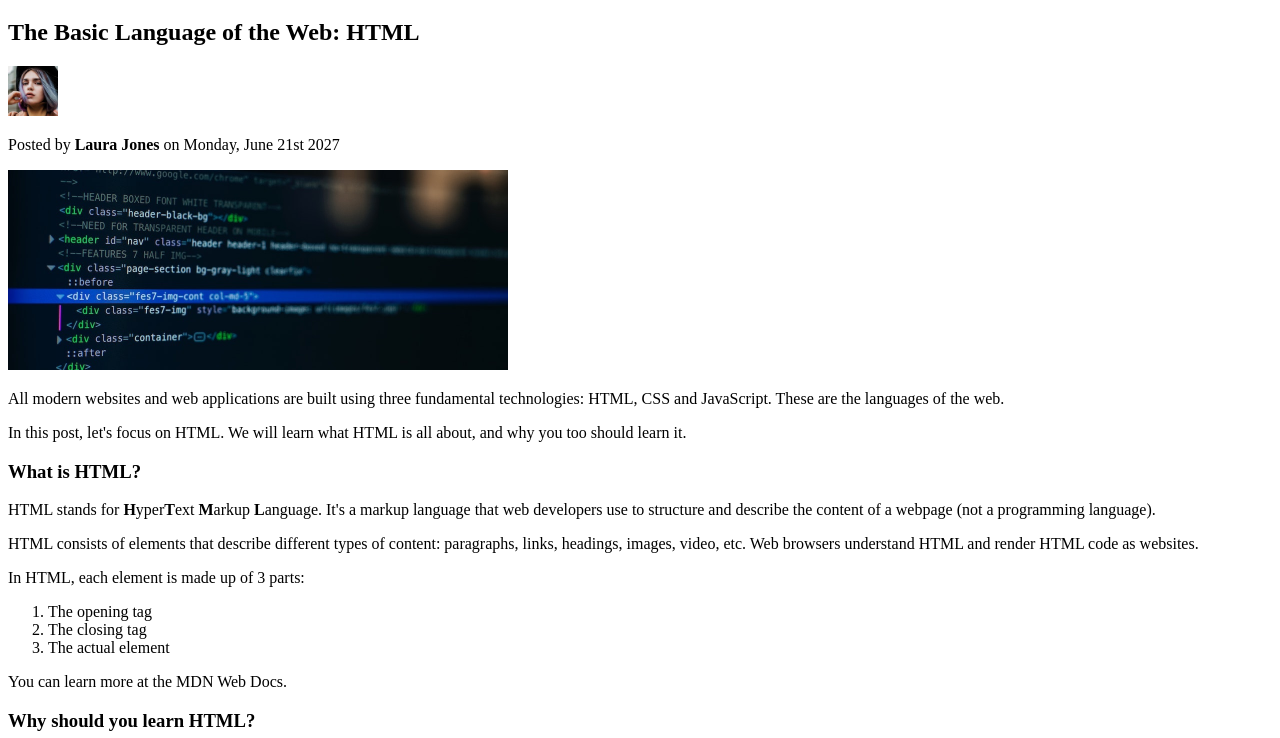
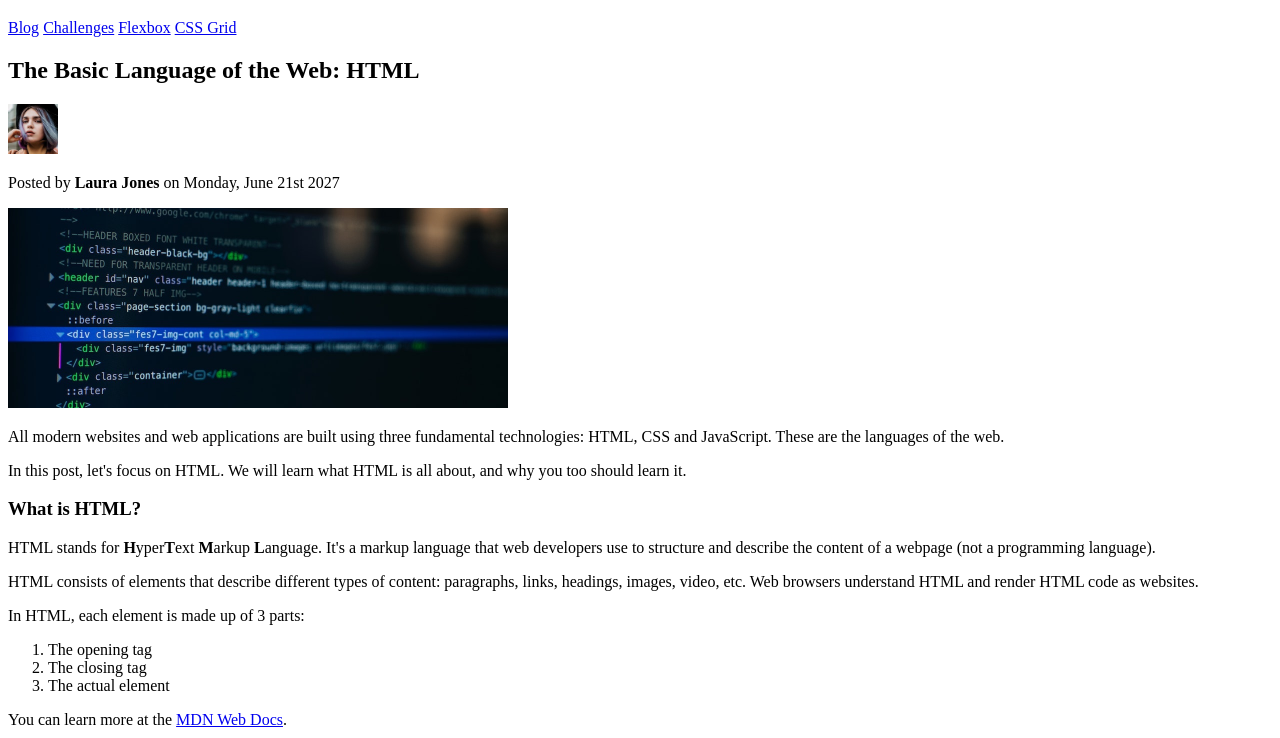
Before and after one commit to Rohit-Saini-01/css-html-blog-post, a plain HTML site: page 01-HTML-Fundamentals/index.html in a window 1280 px wide. Shown: the part 62-800 px from the top of the page. Drawn offline with Linux system fonts and the light colour scheme.

Commit message:
Adding links to the blog

```diff
--- a/01-HTML-Fundamentals/index.html
+++ b/01-HTML-Fundamentals/index.html
@@ -7,6 +7,10 @@
 
   <body>
     <h1>📘 The Code Magazine</h1>
+    <a href="blog.html">Blog</a>
+    <a href="#">Challenges</a>
+    <a href="#">Flexbox</a>
+    <a href="#">CSS Grid</a>
     <h2>The Basic Language of the Web: HTML</h2>
 
     <img
@@ -45,7 +49,14 @@
       <li>The closing tag</li>
       <li>The actual element</li>
     </ol>
-    <p>You can learn more at the MDN Web Docs.</p>
+    <p>
+      You can learn more at the
+      <a
+        href="https://developer.mozilla.org/en-US/docs/Web/HTML"
+        target="_blank"
+        >MDN Web Docs</a
+      >.
+    </p>
 
     <h3>Why should you learn HTML?</h3>
     <p>
```
Also changed, not shown: 01-HTML-Fundamentals/blog.html (added, +12 -0 lines).
